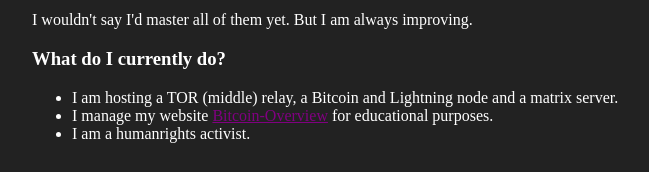
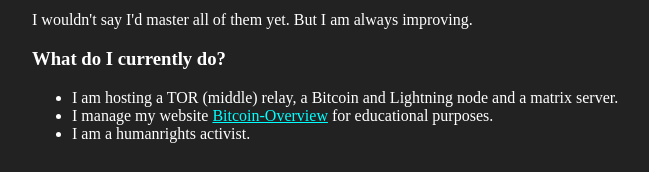
Before and after one commit to RealCocoArdo/Coco_Ardo, a PHP site: page / in a window 1280 px wide. Shown: the part 628-800 px from the top of the page, without its empty margins (288-937 px from the left). Run offline with PHP 8.4, Linux system fonts and the light colour scheme.

Commit message:
Update main.css

```diff
--- a/main.css
+++ b/main.css
@@ -14,10 +14,10 @@ body{
         padding-right: 25%;
     }
         #two a, #three a, #four a{
-            color: purple;
+            color: aqua;
         }
         #two a:hover, #three a:hover, #four a:hover{
-            color: aqua;
+            color: lightcoral;
         }
 
     .footeroverview{
```
